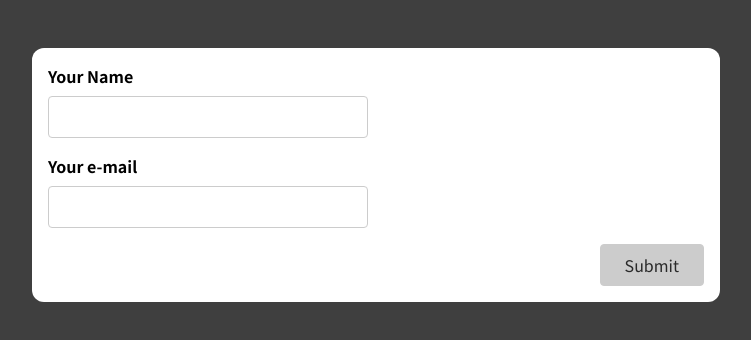
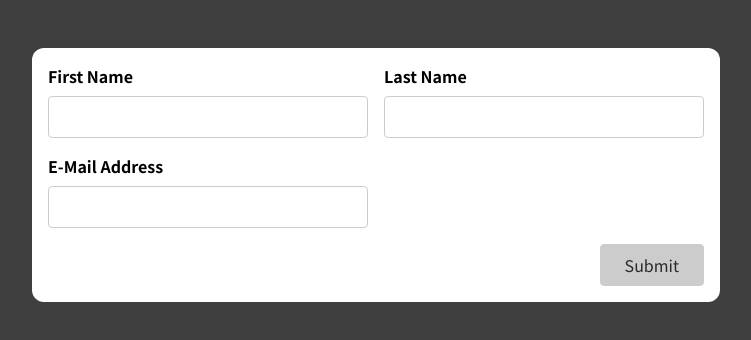
Before and after one commit to Pan-be/working-with-forms-react-exapmle, a React (Create React App) app: page / in a window 1280 px wide. Shown: the top 340 px of the page, without its empty margins (264-1015 px from the left). Built offline with nearby package versions, Linux system fonts and the light colour scheme.

Commit message:
finished BasicForm.js with hook

```diff
--- a/src/App.js
+++ b/src/App.js
@@ -1,11 +1,11 @@
-import SimpleInput from './components/SimpleInput';
+import BasicForm from "./components/BasicForm"
 
 function App() {
-  return (
-    <div className="app">
-      <SimpleInput />
-    </div>
-  );
+	return (
+		<div className='app'>
+			<BasicForm />
+		</div>
+	)
 }
 
-export default App;
+export default App
--- a/src/components/BasicForm.js
+++ b/src/components/BasicForm.js
@@ -1,25 +1,114 @@
+import useForm from "../hooks/use-form"
+
 const BasicForm = (props) => {
+	const validRegex =
+		/^[a-zA-Z0-9.!#$%&'*+/=?^_`{|}~-]+@[a-zA-Z0-9-]+(?:\.[a-zA-Z0-9-]+)*$/
+
+	const {
+		value: enteredName,
+		isValid: nameIsValid,
+		hasError: nameInputHasError,
+		inputHandler: inputNameHandler,
+		blurHandler: nameBlurHandler,
+		reset: nameReset,
+	} = useForm((value) => value.trim() !== "")
+
+	const {
+		value: enteredLastName,
+		isValid: lastNameIsValid,
+		hasError: lastNameInputHasError,
+		inputHandler: inputLastNameHandler,
+		blurHandler: lastNameBlurHandler,
+		reset: lastNameReset,
+	} = useForm((value) => value.trim() !== "")
+
+	const {
+		value: enteredEmail,
+		isValid: emailIsValid,
+		hasError: emailInputHasError,
+		inputHandler: inputEmailHandler,
+		blurHandler: emailBlurHandler,
+		reset: emailReset,
+	} = useForm((value) => value.match(validRegex))
+
+	let formIsValid = false
+	if (nameIsValid && lastNameIsValid && !emailIsValid) {
+		formIsValid = true
+	}
+
+	const formSubmitHandler = (e) => {
+		e.preventDefault()
+
+		if (!nameIsValid && !lastNameIsValid && !emailIsValid) {
+			return
+		}
+
+		console.log(enteredName)
+		nameReset()
+		lastNameReset()
+		emailReset()
+	}
+
+	const validInputClass = nameInputHasError
+		? "form-control invalid"
+		: "form-control"
+
+	const lastNamealidInputClass = lastNameInputHasError
+		? "form-control invalid"
+		: "form-control"
+
+	const emailValidInputClass = emailInputHasError
+		? "form-control invalid"
+		: "form-control"
+
 	return (
-    <form>
+		<form onSubmit={formSubmitHandler}>
 			<div className='control-group'>
-        <div className='form-control'>
+				<div className={validInputClass}>
 					<label htmlFor='name'>First Name</label>
-          <input type='text' id='name' />
+					<input
+						type='text'
+						id='name'
+						onChange={inputNameHandler}
+						onBlur={nameBlurHandler}
+						value={enteredName}
+					/>
+					{nameInputHasError && (
+						<p className='error-text'>Name field cann't be empty!</p>
+					)}
 				</div>
-        <div className='form-control'>
+				<div className={lastNamealidInputClass}>
 					<label htmlFor='name'>Last Name</label>
-          <input type='text' id='name' />
+					<input
+						type='text'
+						id='name'
+						onChange={inputLastNameHandler}
+						onBlur={lastNameBlurHandler}
+						value={enteredLastName}
+					/>
+					{lastNameInputHasError && (
+						<p className='error-text'>Name field cann't be empty!</p>
+					)}
 				</div>
 			</div>
-      <div className='form-control'>
+			<div className={emailValidInputClass}>
 				<label htmlFor='name'>E-Mail Address</label>
-        <input type='text' id='name' />
+				<input
+					type='text'
+					id='name'
+					onChange={inputEmailHandler}
+					onBlur={emailBlurHandler}
+					value={enteredEmail}
+				/>
+				{emailInputHasError && (
+					<p className='error-text'>e-mail address isn't correct</p>
+				)}
 			</div>
 			<div className='form-actions'>
-        <button>Submit</button>
+				<button disabled={!formIsValid}>Submit</button>
 			</div>
 		</form>
-  );
-};
+	)
+}
 
-export default BasicForm;
+export default BasicForm
--- /dev/null
+++ b/src/hooks/use-form.js
@@ -0,0 +1,33 @@
+import { useState } from "react"
+
+const useForm = (validateValue) => {
+	const [enteredValue, setEnteredValue] = useState("")
+	const [isTouched, setIsTouched] = useState(false)
+
+	const inputHandler = (e) => {
+		setEnteredValue(e.target.value)
+	}
+
+	const blurHandler = () => {
+		setIsTouched(true)
+	}
+
+	const isValid = validateValue(enteredValue)
+	const hasError = !isValid && isTouched
+
+	const reset = () => {
+		setEnteredValue("")
+		setIsTouched(false)
+	}
+
+	return {
+		value: enteredValue,
+		isValid,
+		hasError,
+		inputHandler,
+		blurHandler,
+		reset,
+	}
+}
+
+export default useForm
```
Lines whose indentation alone changed are shown as unchanged.
